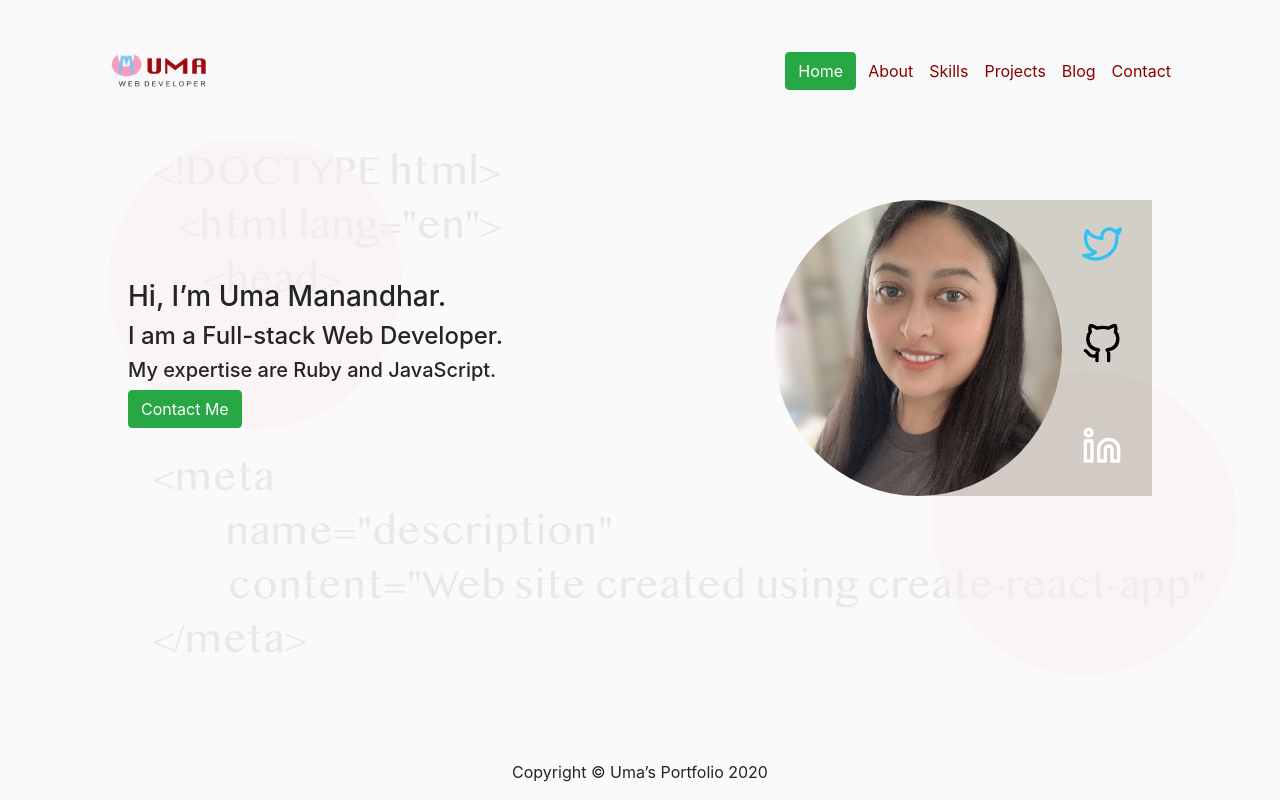
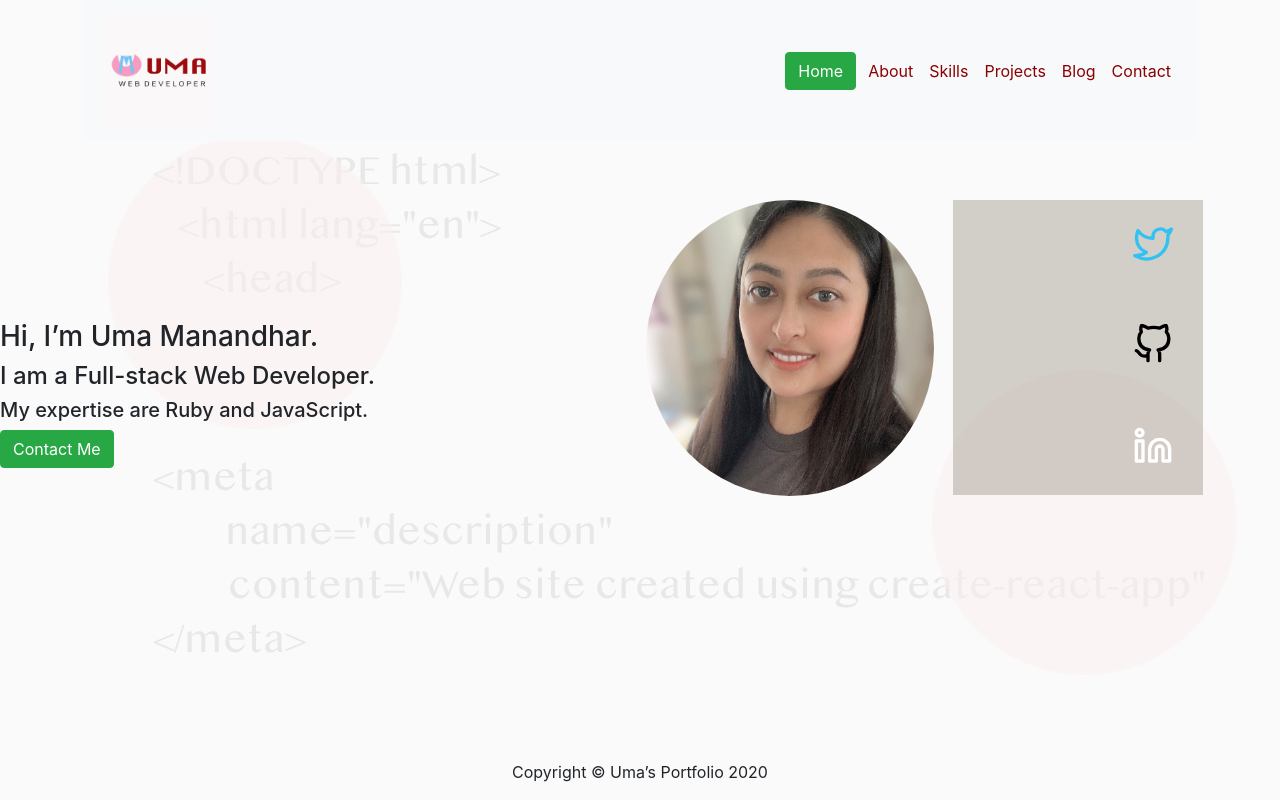
Before and after one commit to mdr-uma/portfolio, a React (Create React App) app: page / in a window 1280 px wide. Built offline with nearby package versions, Linux system fonts and the light colour scheme.

Commit message:
adjust image position

```diff
--- a/src/index.css
+++ b/src/index.css
@@ -10,15 +10,14 @@ body {
 
 .intro-message {
   position: absolute;
-  left: 10%;
-  top: 35%
-}
+  top: 40%
+ }
 
 .intro img {
   width: 288px;
   border-radius: 100%;
   position: absolute;
-  right: 17%;
+  right: 27%;
   top: 25%;
   z-index: 999;
 }
@@ -26,9 +25,9 @@ body {
 .img-background {
   background-color: #afa89b85;
   width: 250px;
-  height: 296px;
+  height: 295px;
   position: absolute;
-  right: 10%;
+  right: 6%;
   top: 25%;
   z-index: -999;
 }
```
